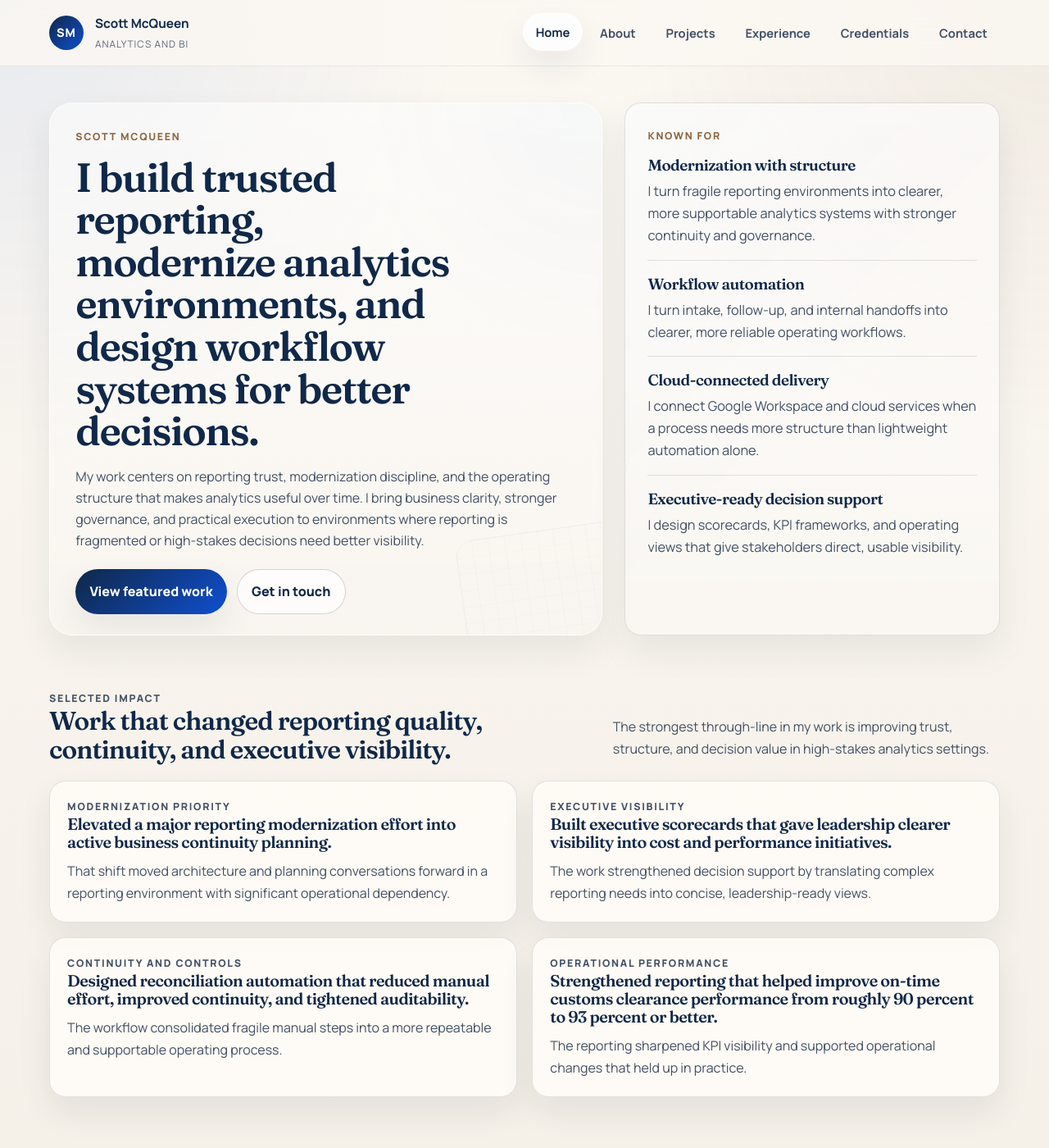
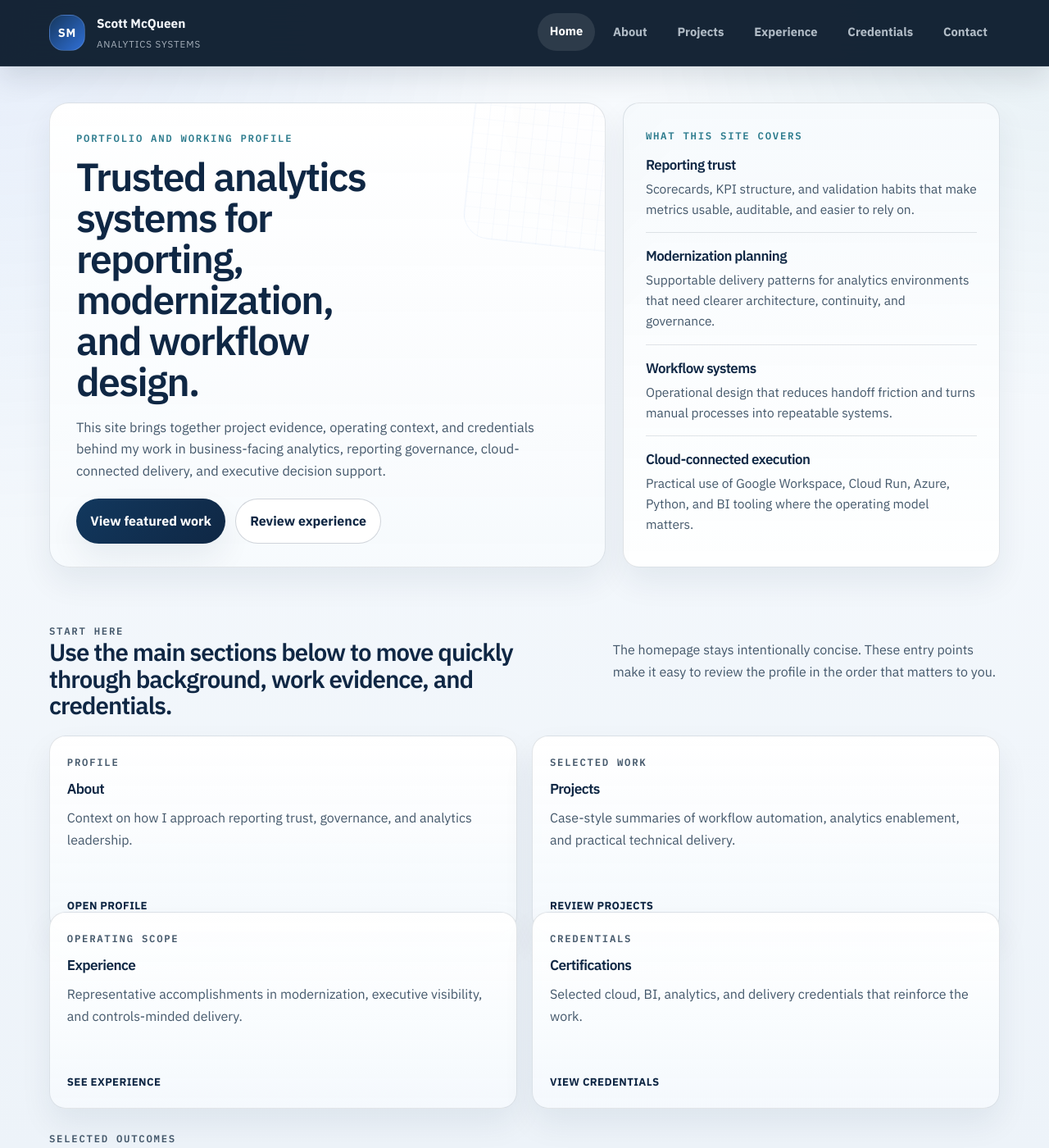
Before and after one commit to SMcQueen2023/skills-github-pages, a Jekyll site: the page built from index.md, in a window 1280 px wide and 1400 px high. Shown: the whole window at 82% size. Built offline with Jekyll 4.4.1, drawn with Linux system fonts in a browser that asks for light colours.

Commit message:
Polish homepage and add Docker preview workflow

```diff
--- a/_includes/nav.html
+++ b/_includes/nav.html
@@ -4,7 +4,7 @@
     <span class="brand-mark">SM</span>
     <span class="brand-copy">
       <strong>Scott McQueen</strong>
-      <small>Analytics and BI</small>
+      <small>Analytics Systems</small>
     </span>
   </a>
   <div class="links">
--- a/assets/css/style.css
+++ b/assets/css/style.css
@@ -1,24 +1,24 @@
-@import url("https://fonts.googleapis.com/css2?family=Fraunces:opsz,wght@9..144,600;9..144,700&family=Manrope:wght@400;500;600;700;800&display=swap");
+@import url("https://fonts.googleapis.com/css2?family=IBM+Plex+Mono:wght@500;600&family=IBM+Plex+Sans:wght@400;500;600;700&display=swap");
 
 :root {
   --max-width: 1160px;
   --copy-width: 760px;
-  --bg: #f5f0e8;
-  --bg-accent: #efe7db;
-  --surface: rgba(255, 252, 247, 0.86);
-  --surface-strong: #fffdf9;
-  --line: rgba(24, 34, 49, 0.12);
-  --line-strong: rgba(24, 34, 49, 0.18);
-  --text: #182231;
-  --muted: #5d6778;
-  --muted-strong: #425065;
-  --accent: #0f4fcf;
-  --accent-deep: #102849;
-  --accent-soft: #dfe8ff;
-  --warm: #8e6640;
-  --shadow-soft: 0 18px 40px rgba(24, 34, 49, 0.08);
-  --shadow-card: 0 24px 60px rgba(24, 34, 49, 0.11);
-  --radius-lg: 28px;
+  --bg: #edf3f9;
+  --bg-accent: #e0e9f2;
+  --surface: rgba(255, 255, 255, 0.88);
+  --surface-strong: #ffffff;
+  --line: rgba(21, 44, 70, 0.12);
+  --line-strong: rgba(21, 44, 70, 0.2);
+  --text: #173047;
+  --muted: #5c6f82;
+  --muted-strong: #44586b;
+  --accent: #2f6fd6;
+  --accent-deep: #0f2744;
+  --accent-soft: #d7e6fb;
+  --warm: #2c7b8d;
+  --shadow-soft: 0 18px 38px rgba(15, 39, 68, 0.07);
+  --shadow-card: 0 22px 54px rgba(15, 39, 68, 0.1);
+  --radius-lg: 24px;
   --radius-md: 20px;
   --radius-sm: 14px;
   --space-2xs: 0.35rem;
@@ -39,10 +39,10 @@ body {
   margin: 0;
   color: var(--text);
   background:
-    radial-gradient(circle at top left, rgba(15, 79, 207, 0.08), transparent 30%),
-    radial-gradient(circle at top right, rgba(142, 102, 64, 0.09), transparent 28%),
-    linear-gradient(180deg, #fbf8f2 0%, var(--bg) 100%);
-  font-family: "Manrope", "Segoe UI", sans-serif;
+    radial-gradient(circle at top left, rgba(47, 111, 214, 0.09), transparent 34%),
+    radial-gradient(circle at top right, rgba(44, 123, 141, 0.08), transparent 26%),
+    linear-gradient(180deg, #f8fbfe 0%, var(--bg) 100%);
+  font-family: "IBM Plex Sans", "Segoe UI", sans-serif;
   line-height: 1.68;
   -webkit-font-smoothing: antialiased;
 }
@@ -68,18 +68,18 @@ h3,
 h4 {
   margin: 0;
   color: var(--accent-deep);
-  font-family: "Fraunces", Georgia, serif;
+  font-family: "IBM Plex Sans", "Segoe UI", sans-serif;
   font-weight: 600;
-  letter-spacing: -0.03em;
+  letter-spacing: -0.035em;
   line-height: 1.1;
 }
 
 h1 {
-  font-size: clamp(2.32rem, 5vw, 3.78rem);
+  font-size: clamp(2.22rem, 4.2vw, 3.45rem);
 }
 
 h2 {
-  font-size: clamp(1.62rem, 2.45vw, 2.18rem);
+  font-size: clamp(1.58rem, 2.3vw, 2.05rem);
 }
 
 h3 {
@@ -100,9 +100,10 @@ ul {
   position: sticky;
   top: 0;
   z-index: 20;
-  border-bottom: 1px solid rgba(24, 34, 49, 0.08);
-  background: rgba(251, 248, 242, 0.78);
+  border-bottom: 1px solid rgba(255, 255, 255, 0.08);
+  background: rgba(8, 24, 42, 0.94);
   backdrop-filter: blur(18px);
+  box-shadow: 0 14px 34px rgba(8, 24, 42, 0.12);
 }
 
 .site-nav {
@@ -117,7 +118,7 @@ ul {
   display: inline-flex;
   align-items: center;
   gap: 0.9rem;
-  color: var(--accent-deep);
+  color: #f4f8fc;
   text-decoration: none;
 }
 
@@ -130,8 +131,9 @@ ul {
   place-items: center;
   width: 2.6rem;
   height: 2.6rem;
-  border-radius: 999px;
-  background: linear-gradient(135deg, var(--accent-deep), var(--accent));
+  border: 1px solid rgba(255, 255, 255, 0.14);
+  border-radius: 18px;
+  background: linear-gradient(135deg, #16385f, #2f6fd6);
   color: #fff;
   font-size: 0.9rem;
   font-weight: 800;
@@ -148,8 +150,8 @@ ul {
 }
 
 .brand-copy small {
-  color: var(--muted);
-  font-size: 0.74rem;
+  color: rgba(228, 236, 245, 0.7);
+  font-size: 0.72rem;
   letter-spacing: 0.08em;
   text-transform: uppercase;
 }
@@ -164,7 +166,7 @@ ul {
 .links a {
   padding: 0.65rem 0.95rem;
   border-radius: 999px;
-  color: var(--muted-strong);
+  color: rgba(228, 236, 245, 0.76);
   font-size: 0.92rem;
   font-weight: 700;
   transition: background-color 0.2s ease, color 0.2s ease, transform 0.2s ease;
@@ -172,11 +174,11 @@ ul {
 
 .links a:hover,
 .links a.is-active {
-  background: rgba(255, 255, 255, 0.78);
-  color: var(--accent-deep);
+  background: rgba(255, 255, 255, 0.1);
+  color: #fff;
   text-decoration: none;
   transform: translateY(-1px);
-  box-shadow: var(--shadow-soft);
+  box-shadow: none;
 }
 
 .page-frame {
@@ -193,13 +195,14 @@ ul {
   font-size: 0.77rem;
   font-weight: 800;
   letter-spacing: 0.14em;
+  font-family: "IBM Plex Mono", Consolas, monospace;
   text-transform: uppercase;
 }
 
 .hero {
   display: grid;
   grid-template-columns: minmax(0, 1.18fr) minmax(320px, 0.8fr);
-  gap: 1.7rem;
+  gap: 1.3rem;
   align-items: stretch;
   margin-bottom: 4.15rem;
 }
@@ -207,29 +210,29 @@ ul {
 .hero-copy {
   position: relative;
   overflow: hidden;
-  padding: 1.95rem 1.95rem 1.6rem;
-  border: 1px solid rgba(255, 255, 255, 0.7);
+  padding: 2rem 2rem 1.75rem;
+  border: 1px solid var(--line);
   border-radius: var(--radius-lg);
   background:
-    linear-gradient(180deg, rgba(255, 255, 255, 0.56), rgba(255, 255, 255, 0.2)),
-    radial-gradient(circle at top right, rgba(15, 79, 207, 0.06), transparent 32%);
+    linear-gradient(180deg, rgba(255, 255, 255, 0.96), rgba(247, 250, 253, 0.92)),
+    radial-gradient(circle at top right, rgba(47, 111, 214, 0.08), transparent 34%);
   box-shadow: var(--shadow-soft);
 }
 
 .hero-copy::before {
   content: "";
   position: absolute;
-  right: -4.5rem;
-  bottom: -2rem;
-  width: 15rem;
-  height: 10rem;
-  border: 1px solid rgba(15, 79, 207, 0.08);
-  border-radius: 1.4rem;
+  right: -2.8rem;
+  top: -2.2rem;
+  width: 13rem;
+  height: 13rem;
+  border: 1px solid rgba(47, 111, 214, 0.08);
+  border-radius: 2rem;
   background:
-    repeating-linear-gradient(90deg, rgba(15, 79, 207, 0.05), rgba(15, 79, 207, 0.05) 1px, transparent 1px, transparent 20px),
-    repeating-linear-gradient(0deg, rgba(15, 79, 207, 0.035), rgba(15, 79, 207, 0.035) 1px, transparent 1px, transparent 20px);
-  opacity: 0.55;
-  transform: rotate(-8deg);
+    repeating-linear-gradient(90deg, rgba(47, 111, 214, 0.05), rgba(47, 111, 214, 0.05) 1px, transparent 1px, transparent 18px),
+    repeating-linear-gradient(0deg, rgba(47, 111, 214, 0.035), rgba(47, 111, 214, 0.035) 1px, transparent 1px, transparent 18px);
+  opacity: 0.7;
+  transform: rotate(6deg);
   pointer-events: none;
 }
 
@@ -239,8 +242,8 @@ ul {
 }
 
 .hero-copy h1 {
-  max-width: 14.25ch;
-  font-size: clamp(1.96rem, 4.05vw, 3.1rem);
+  max-width: 13ch;
+  font-size: clamp(2rem, 3.75vw, 3rem);
   line-height: 1.04;
 }
 
@@ -264,7 +267,7 @@ ul {
 .hero-support {
   max-width: 40rem;
   margin-top: 1.1rem;
-  font-size: 1rem;
+  font-size: 1.02rem;
   line-height: 1.62;
 }
 
@@ -291,14 +294,14 @@ ul {
 }
 
 .button-link-primary {
-  background: linear-gradient(135deg, var(--accent-deep), var(--accent));
+  background: linear-gradient(135deg, #12385e, var(--accent-deep));
   color: #fff;
   box-shadow: var(--shadow-soft);
 }
 
 .button-link-secondary {
   border: 1px solid var(--line-strong);
-  background: rgba(255, 255, 255, 0.72);
+  background: rgba(255, 255, 255, 0.92);
   color: var(--accent-deep);
 }
 
@@ -324,6 +327,7 @@ ul {
   flex-direction: column;
   justify-content: flex-start;
   padding: 1.85rem 1.7rem;
+  background: linear-gradient(180deg, rgba(246, 250, 253, 0.94), rgba(255, 255, 255, 0.9));
 }
 
 .hero-panel .panel-label {
@@ -331,8 +335,8 @@ ul {
 }
 
 .hero-panel .panel-stack p {
-  font-size: 1.02rem;
-  line-height: 1.66;
+  font-size: 0.97rem;
+  line-height: 1.62;
 }
 
 .panel-stack {
@@ -353,7 +357,7 @@ ul {
 }
 
 .hero-panel h2 {
-  font-size: 1.18rem;
+  font-size: 1.06rem;
 }
 
 .section-block {
@@ -369,6 +373,7 @@ ul {
 
 .impact-grid,
 .project-preview-grid,
+.quick-link-grid,
 .surface-grid,
 .theme-grid,
 .trust-grid,
@@ -385,12 +390,17 @@ ul {
 }
 
 .project-preview-grid,
+.quick-link-grid,
 .theme-grid,
 .trust-grid,
 .credentials-grid,
 .contact-grid,
 .summary-grid {
   grid-template-columns: repeat(3, minmax(0, 1fr));
+}
+
+.quick-link-grid {
+  grid-template-columns: repeat(2, minmax(0, 1fr));
 }
 
 .surface-grid,
@@ -407,6 +417,47 @@ ul {
 .contact-card,
 .summary-panel {
   padding: 1.32rem;
+}
+
+.nav-card {
+  display: flex;
+  flex-direction: column;
+  gap: 0.75rem;
+  min-height: 100%;
+  padding: 1.3rem;
+  border: 1px solid var(--line);
+  border-radius: var(--radius-md);
+  background: linear-gradient(180deg, rgba(255, 255, 255, 0.96), rgba(245, 249, 253, 0.92));
+  box-shadow: var(--shadow-soft);
+  color: inherit;
+  transition: transform 0.2s ease, border-color 0.2s ease, box-shadow 0.2s ease, background-color 0.2s ease;
+}
+
+.nav-card:hover {
+  border-color: rgba(47, 111, 214, 0.28);
+  background: linear-gradient(180deg, rgba(255, 255, 255, 1), rgba(232, 241, 251, 0.96));
+  box-shadow: 0 20px 42px rgba(15, 39, 68, 0.09);
+  text-decoration: none;
+  transform: translateY(-3px);
+}
+
+.nav-card h3 {
+  margin-bottom: 0.1rem;
+  font-size: 1.08rem;
+}
+
+.nav-card p {
+  margin: 0;
+  color: var(--muted-strong);
+}
+
+.nav-card-action {
+  margin-top: auto;
+  color: var(--accent-deep);
+  font-size: 0.82rem;
+  font-weight: 700;
+  letter-spacing: 0.03em;
+  text-transform: uppercase;
 }
 
 .impact-card h3,
@@ -446,6 +497,7 @@ ul {
   align-items: center;
   padding: 0.38rem 0.74rem;
   border-radius: 999px;
+  border: 1px solid rgba(21, 44, 70, 0.08);
   background: var(--bg-accent);
   color: var(--accent-deep);
   font-size: 0.78rem;
@@ -455,6 +507,8 @@ ul {
 .page-intro {
   max-width: min(100%, 70rem);
   margin-bottom: 3.1rem;
+  padding-bottom: 1.5rem;
+  border-bottom: 1px solid var(--line);
 }
 
 .page-intro h1 {
@@ -477,7 +531,7 @@ ul {
   padding: 1.5rem;
   border: 1px solid var(--line);
   border-radius: var(--radius-lg);
-  background: rgba(255, 253, 249, 0.92);
+  background: linear-gradient(180deg, rgba(255, 255, 255, 0.96), rgba(246, 250, 253, 0.92));
   box-shadow: var(--shadow-soft);
 }
 
@@ -543,17 +597,17 @@ ul {
 }
 
 .page-home .section-heading > p {
-  padding-top: 1.95rem;
+  padding-top: 1.3rem;
 }
 
 .page-home .summary-panel {
-  background: linear-gradient(135deg, rgba(15, 79, 207, 0.08), rgba(255, 255, 255, 0.74));
+  background: linear-gradient(135deg, rgba(47, 111, 214, 0.08), rgba(255, 255, 255, 0.86));
 }
 
 .page-home .hero-panel {
   background:
-    linear-gradient(180deg, rgba(255, 255, 255, 0.64), rgba(255, 255, 255, 0.3)),
-    linear-gradient(135deg, rgba(15, 79, 207, 0.035), transparent 55%);
+    linear-gradient(180deg, rgba(246, 250, 253, 0.96), rgba(255, 255, 255, 0.9)),
+    linear-gradient(135deg, rgba(47, 111, 214, 0.05), transparent 58%);
 }
 
 .page-about .page-intro,
@@ -581,6 +635,7 @@ ul {
   .page-home .section-heading,
   .impact-grid,
   .project-preview-grid,
+  .quick-link-grid,
   .surface-grid,
   .theme-grid,
   .trust-grid,
--- a/index.md
+++ b/index.md
@@ -8,32 +8,32 @@ page_class: page-home
 
 <section class="hero">
 	<div class="hero-copy">
-		<p class="eyebrow">Scott McQueen</p>
-		<h1>I build trusted reporting, modernize analytics environments, and design workflow systems for better decisions.</h1>
-		<p class="hero-support">My work centers on reporting trust, modernization discipline, and the operating structure that makes analytics useful over time. I bring business clarity, stronger governance, and practical execution to environments where reporting is fragmented or high-stakes decisions need better visibility.</p>
+		<p class="eyebrow">Portfolio and Working Profile</p>
+		<h1>Trusted analytics systems for reporting, modernization, and workflow design.</h1>
+		<p class="hero-support">This site brings together project evidence, operating context, and credentials behind my work in business-facing analytics, reporting governance, cloud-connected delivery, and executive decision support.</p>
 		<div class="button-row">
 			<a class="button-link button-link-primary" href="{{ site.baseurl }}/projects/">View featured work</a>
-			<a class="button-link button-link-secondary" href="{{ site.baseurl }}/contact/">Get in touch</a>
+			<a class="button-link button-link-secondary" href="{{ site.baseurl }}/experience/">Review experience</a>
 		</div>
 	</div>
 	<aside class="hero-panel">
-		<p class="panel-label">Known for</p>
+		<p class="panel-label">What This Site Covers</p>
 		<div class="panel-stack">
 			<div>
-				<h2>Modernization with structure</h2>
-				<p>I turn fragile reporting environments into clearer, more supportable analytics systems with stronger continuity and governance.</p>
+				<h2>Reporting trust</h2>
+				<p>Scorecards, KPI structure, and validation habits that make metrics usable, auditable, and easier to rely on.</p>
 			</div>
 			<div>
-				<h2>Workflow automation</h2>
-				<p>I turn intake, follow-up, and internal handoffs into clearer, more reliable operating workflows.</p>
+				<h2>Modernization planning</h2>
+				<p>Supportable delivery patterns for analytics environments that need clearer architecture, continuity, and governance.</p>
 			</div>
 			<div>
-				<h2>Cloud-connected delivery</h2>
-				<p>I connect Google Workspace and cloud services when a process needs more structure than lightweight automation alone.</p>
+				<h2>Workflow systems</h2>
+				<p>Operational design that reduces handoff friction and turns manual processes into repeatable systems.</p>
 			</div>
 			<div>
-				<h2>Executive-ready decision support</h2>
-				<p>I design scorecards, KPI frameworks, and operating views that give stakeholders direct, usable visibility.</p>
+				<h2>Cloud-connected execution</h2>
+				<p>Practical use of Google Workspace, Cloud Run, Azure, Python, and BI tooling where the operating model matters.</p>
 			</div>
 		</div>
 	</aside>
@@ -42,7 +42,43 @@ page_class: page-home
 <section class="section-block">
 	<div class="section-heading">
 		<div>
-			<p class="section-label">Selected impact</p>
+			<p class="section-label">Start here</p>
+			<h2>Use the main sections below to move quickly through background, work evidence, and credentials.</h2>
+		</div>
+		<p>The homepage stays intentionally concise. These entry points make it easy to review the profile in the order that matters to you.</p>
+	</div>
+	<div class="quick-link-grid">
+		<a class="nav-card" href="{{ site.baseurl }}/about/">
+			<p class="card-kicker">Profile</p>
+			<h3>About</h3>
+			<p>Context on how I approach reporting trust, governance, and analytics leadership.</p>
+			<span class="nav-card-action">Open profile</span>
+		</a>
+		<a class="nav-card" href="{{ site.baseurl }}/projects/">
+			<p class="card-kicker">Selected work</p>
+			<h3>Projects</h3>
+			<p>Case-style summaries of workflow automation, analytics enablement, and practical technical delivery.</p>
+			<span class="nav-card-action">Review projects</span>
+		</a>
+		<a class="nav-card" href="{{ site.baseurl }}/experience/">
+			<p class="card-kicker">Operating scope</p>
+			<h3>Experience</h3>
+			<p>Representative accomplishments in modernization, executive visibility, and controls-minded delivery.</p>
+			<span class="nav-card-action">See experience</span>
+		</a>
+		<a class="nav-card" href="{{ site.baseurl }}/certifications/">
+			<p class="card-kicker">Credentials</p>
+			<h3>Certifications</h3>
+			<p>Selected cloud, BI, analytics, and delivery credentials that reinforce the work.</p>
+			<span class="nav-card-action">View credentials</span>
+		</a>
+	</div>
+</section>
+
+<section class="section-block">
+	<div class="section-heading">
+		<div>
+			<p class="section-label">Selected outcomes</p>
 			<h2>Work that changed reporting quality, continuity, and executive visibility.</h2>
 		</div>
 		<p>The strongest through-line in my work is improving trust, structure, and decision value in high-stakes analytics settings.</p>
```
Also changed, not shown: compose.yml (added, +8 -0 lines), README.md, 2 other files.
